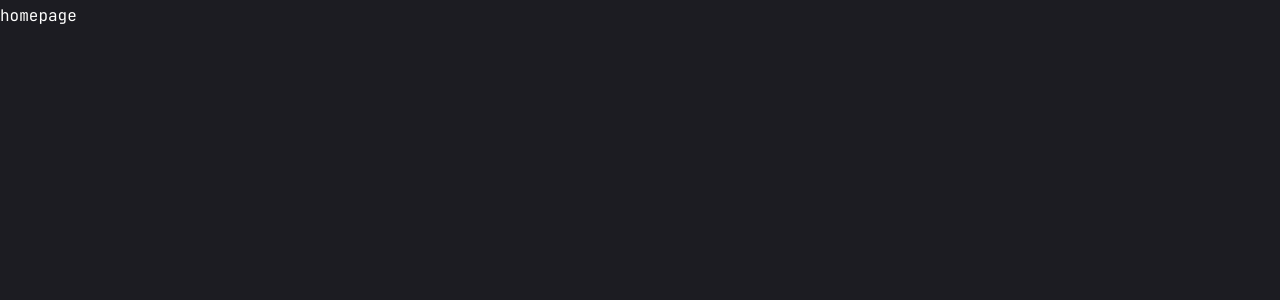
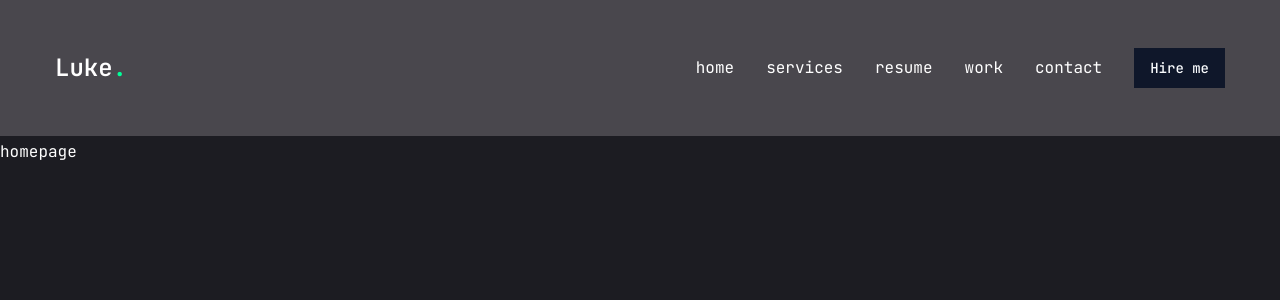
Before and after one commit to eshr4q/portfolio-test, a Next.js app: page / in a window 1280 px wide. Shown: the top 300 px of the page. Built offline with nearby package versions, Linux system fonts and the light colour scheme.

Commit message:
responsive navs

```diff
--- a/app/layout.jsx
+++ b/app/layout.jsx
@@ -1,5 +1,6 @@
 import { Geist, Geist_Mono, JetBrains_Mono } from "next/font/google";
 import "./globals.css";
+import Header from "@/components/Header";
 
 const geistSans = Geist({
   variable: "--font-geist-sans",
@@ -43,6 +44,7 @@
       <body
         className = {jetbrainsMono.variable}
       >
+        <Header />
         {children}
       </body>
     </html>
--- a/components/Header.jsx
+++ b/components/Header.jsx
@@ -1,9 +1,36 @@
-import React from 'react'
+
+import Link from "next/link";
+import { Button } from './ui/button';
+import Nav from "./Nav";
+
 
 const Header = () => {
   return (
-    <header>Header</header>
+    <header className="py-8 xl:py-12 text-white bg-pink-50/20">
+      <div className="container mx-auto flex justify-between items-center">
+        {/* Logo*/}
+        <Link href = "/">
+        <h1 className="text-2xl font-semibold">
+          Luke<span className="text-accent">.</span>
+          </h1>
+          </Link>
+
+
+          {/*desktop nav and hire me button*/}
+          <div className="hidden xl:flex items-center gap-8">
+          <Nav />
+          <Link href= "/contact">
+          <Button>
+            Hire me
+            </Button>
+            </Link>
+          </div>
+
+          {/*mobile nav*/}
+          <div className="xl:hidden">mobile nav</div>
+      </div>
+    </header>
   )
-}
+};
 
-export default Header
+export default Header;
--- /dev/null
+++ b/components/Nav.jsx
@@ -0,0 +1,44 @@
+"use client";
+import Link from "next/link";
+import { usePathname } from "next/navigation";
+
+const links = [
+    {
+        name: 'home',
+        path: '/',
+    },
+    {
+        name: 'services',
+        path: '/services',
+    },
+    {
+        name: 'resume',
+        path: '/resume',
+    },
+    {
+        name: 'work',
+        path: '/work',
+    },
+    {
+        name: 'contact',
+        path: '/contact',
+    },
+];
+
+const Nav = () => {
+    const pathname = usePathname();
+    console.log(pathname);
+  return (
+    <nav className="flex gap-8">
+        {links.map((link, index) => {
+        return(
+            <Link href= {link.path} key = {index} className={``}>
+                {link.name}
+            </Link>
+        );
+    })}
+    </nav>
+  )
+}
+
+export default Nav
```
